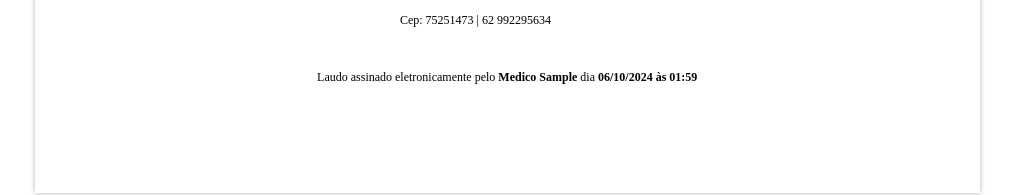
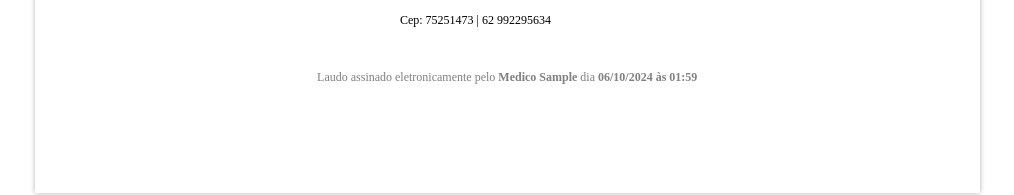
Before and after one commit to swesley400/lib, a React (Create React App) app: page / in a window 1280 px wide. Shown: the part 4787-4982 px from the top of the page, without its empty margins (11-1025 px from the left). Built offline with nearby package versions, Linux system fonts and the light colour scheme; the HTML template or start-up script is replaced by a standard one; what pdfmake would draw is missing.

Commit message:
Ajust color gray footer

```diff
--- a/src/components/ReportFooter.tsx
+++ b/src/components/ReportFooter.tsx
@@ -46,7 +46,7 @@ export function ReportFooter({ report, medico = "Medico Sample" }: any) {
         )}
         <div dangerouslySetInnerHTML={{ __html: editorHtml }} />
       </div>
-      <p style={{ fontSize: "12px", textAlign: align, marginTop: "20px" }}>
+      <p style={{ fontSize: "12px", textAlign: align, marginTop: "20px" , color: 'gray'}}>
         Laudo assinado eletronicamente pelo <strong>{medico}</strong> dia <strong>{formattedDate}</strong>
       </p>
     </footer>
```
